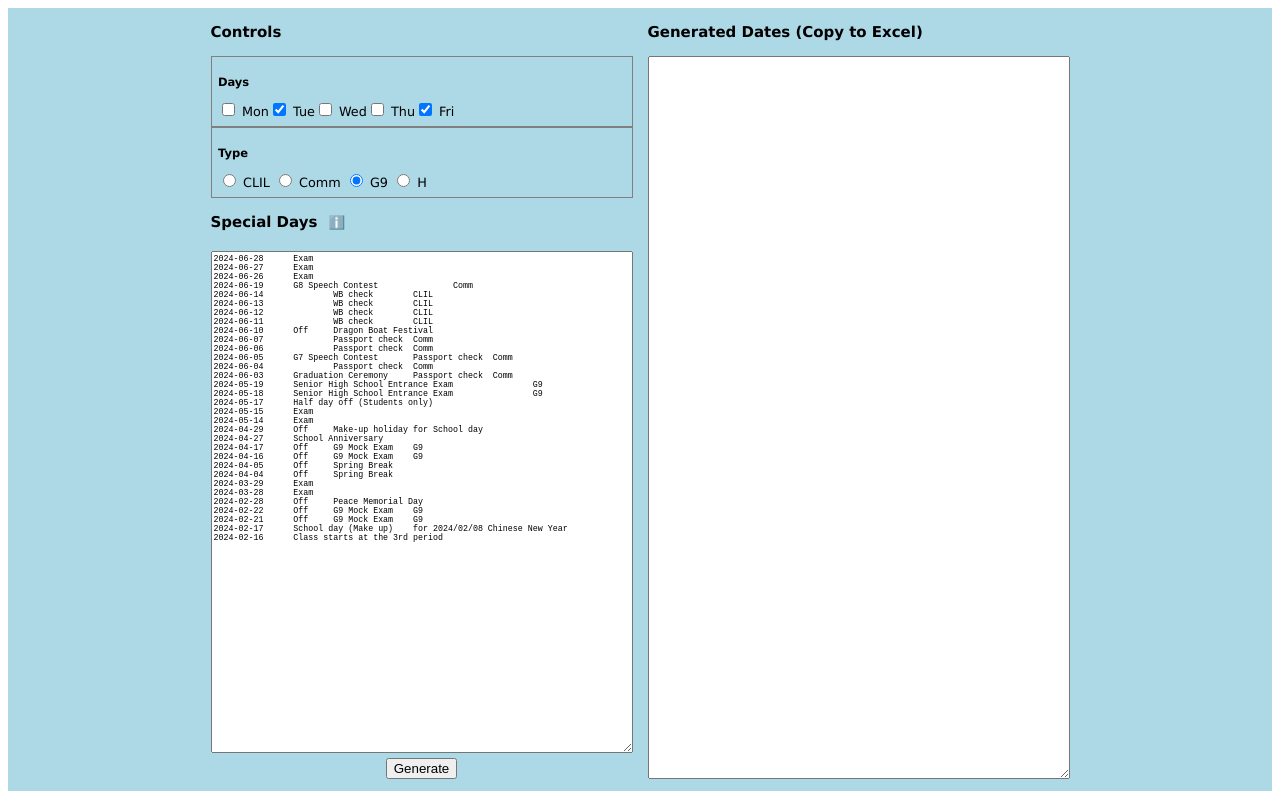
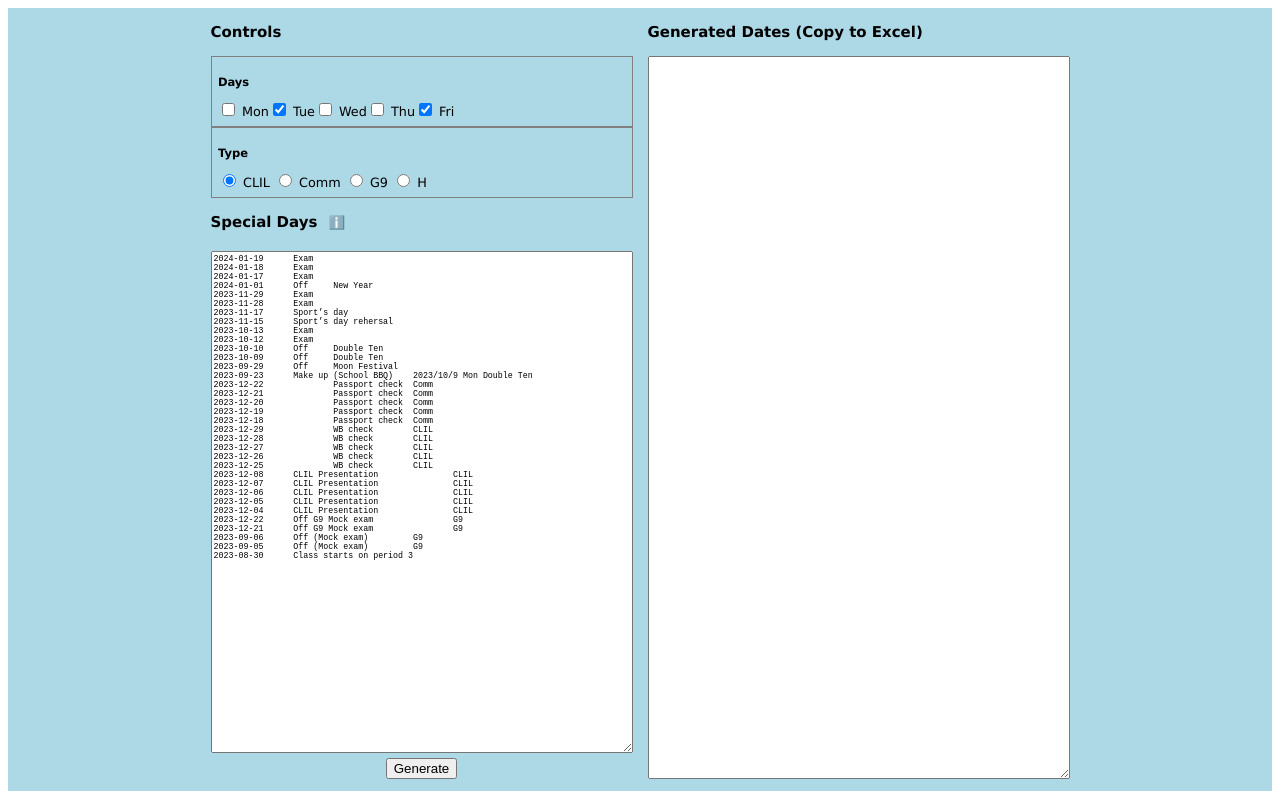
Before and after one commit to stevechen/HWIS-ESL-Schedule-Generator, a SvelteKit app: page / in a window 1280 px wide. Built offline with nearby package versions, Linux system fonts and the light colour scheme.

Commit message:
pull default special days array into a .js file add auto load default special days data according to the current month

```diff
--- /dev/null
+++ b/src/lib/data/2023-2024-1-specialDays.js
@@ -0,0 +1,35 @@
+export const specialDays =
+`2024-01-19	Exam
+2024-01-18	Exam
+2024-01-17	Exam
+2024-01-01	Off	New Year
+2023-11-29	Exam
+2023-11-28	Exam
+2023-11-17	Sport’s day
+2023-11-15	Sport’s day rehersal
+2023-10-13	Exam
+2023-10-12	Exam
+2023-10-10	Off	Double Ten
+2023-10-09	Off	Double Ten
+2023-09-29	Off	Moon Festival
+2023-09-23	Make up (School BBQ)	2023/10/9 Mon Double Ten
+2023-12-22		Passport check	Comm
+2023-12-21		Passport check	Comm
+2023-12-20		Passport check	Comm
+2023-12-19		Passport check	Comm
+2023-12-18		Passport check	Comm
+2023-12-29		WB check	CLIL
+2023-12-28		WB check	CLIL
+2023-12-27		WB check	CLIL
+2023-12-26		WB check	CLIL
+2023-12-25		WB check	CLIL
+2023-12-08	CLIL Presentation		CLIL
+2023-12-07	CLIL Presentation		CLIL
+2023-12-06	CLIL Presentation		CLIL
+2023-12-05	CLIL Presentation		CLIL
+2023-12-04	CLIL Presentation		CLIL
+2023-12-22	Off G9 Mock exam		G9
+2023-12-21	Off G9 Mock exam		G9
+2023-09-06	Off (Mock exam)		G9
+2023-09-05	Off (Mock exam)		G9
+2023-08-30	Class starts on period 3`;
--- a/src/routes/+page.svelte
+++ b/src/routes/+page.svelte
@@ -2,6 +2,32 @@
 	import { writable } from 'svelte/store';
 	import { getDates } from '$lib/getAllClassDays.js';
 	import { getClassDaysByType } from '$lib/getClassDaysByType';
+	import { onMount } from 'svelte';
+
+	onMount(async () => {
+		//load default specialDays.js should make new .js file every semester
+		let prefix = '';
+		let thisYear = new Date().getFullYear();
+
+		if (new Date().getMonth() < 5) {
+			prefix = `${thisYear - 1}-${thisYear}-2`;
+		} else {
+			prefix = `${thisYear}-${thisYear + 1}-1`;
+		}
+		try {
+			const module = await import(`$lib/data/${prefix}-specialDays.js`);
+
+			specialDays = module.specialDays;
+		} catch (error) {
+			console.error(
+				`Failed to load ${prefix}-specialDays.js, falling back to 2023-2024-1-specialDays.js`,
+				error
+			);
+			const fallbackModule = await import('$lib/data/2023-2024-1-specialDays.js');
+			specialDays = fallbackModule.specialDays;
+		}
+	});
+
 	/**
 	 * An object that maps weekday names to their corresponding indices.
 	 * @type {Object.<string, number>}
@@ -23,42 +49,9 @@
 		Sat: 6
 	};
 
+	let targetType = 'CLIL'; //default
 	let checkedWeekdays = writable(['Tue', 'Fri']); // Set default weekdays
-
-	let targetType = 'G9'; //default
-
-	let specialDays = `2024-06-28	Exam
-2024-06-27	Exam
-2024-06-26	Exam
-2024-06-19	G8 Speech Contest		Comm
-2024-06-14		WB check	CLIL
-2024-06-13		WB check	CLIL
-2024-06-12		WB check	CLIL
-2024-06-11		WB check	CLIL
-2024-06-10	Off	Dragon Boat Festival
-2024-06-07		Passport check	Comm
-2024-06-06		Passport check	Comm
-2024-06-05	G7 Speech Contest	Passport check	Comm
-2024-06-04		Passport check	Comm
-2024-06-03	Graduation Ceremony	Passport check	Comm
-2024-05-19	Senior High School Entrance Exam		G9
-2024-05-18	Senior High School Entrance Exam		G9
-2024-05-17	Half day off (Students only)
-2024-05-15	Exam
-2024-05-14	Exam
-2024-04-29	Off	Make-up holiday for School day
-2024-04-27	School Anniversary
-2024-04-17	Off	G9 Mock Exam	G9
-2024-04-16	Off	G9 Mock Exam	G9
-2024-04-05	Off	Spring Break
-2024-04-04	Off	Spring Break
-2024-03-29	Exam
-2024-03-28	Exam
-2024-02-28	Off	Peace Memorial Day
-2024-02-22	Off	G9 Mock Exam	G9
-2024-02-21	Off	G9 Mock Exam	G9
-2024-02-17	School day (Make up)	for 2024/02/08 Chinese New Year
-2024-02-16	Class starts at the 3rd period   		`;
+	let specialDays = '';
 
 	let generatedDatesOutput = '';
 
```
Also changed, not shown: src/lib/data/2023-2024-2-specialDays.js (added, +33 -0 lines).
